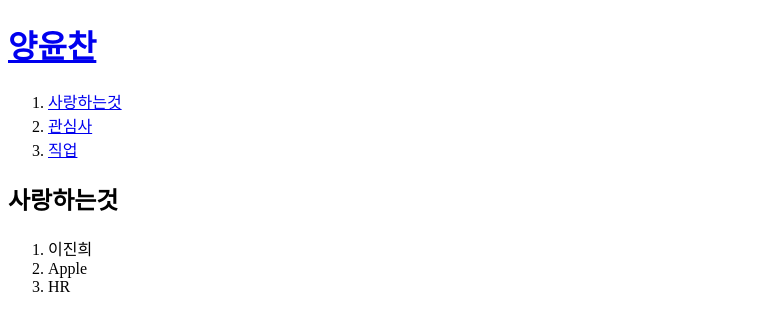
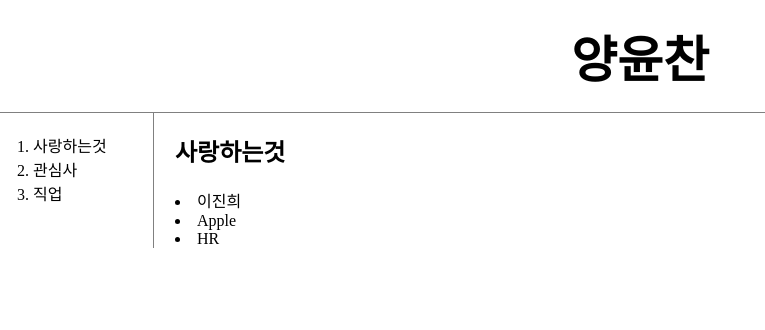
Before and after one commit to realslow89/showtime, a plain HTML site: page 1.html in a window 1280 px wide. Shown: the whole page, without its empty margins (0-765 px from the left). Drawn offline with Linux system fonts and the light colour scheme.

Commit message:
생활코딩 css 그리드까지

```diff
--- a/1.html
+++ b/1.html
@@ -3,22 +3,59 @@
 <head>
 <title>yunchan's- 사랑하는것</title>
 <meta charset="utf-8">
+<style>
+body{
+  margin:0px;
+}
+a {
+  color:black;
+  text-decoration: none;
+}
+h1 {
+  font-size:50px;
+  text-align:center;
+  border-bottom:1px solid gray;
+  margin:0;
+  padding:20px;
+}
+#grid ol{
+  border-right:1px solid gray;
+  width:100px;
+  margin:0px;
+  padding:20px;
+}
+#grid{
+  display: grid;
+  grid-template-columns: 150px 1fr;
+}
+#grid ol{
+  padding-left: 33px
 
+}
+#article{
+  padding-left: 25px
+
+}
+</style>
 </head>
 <body>
 <h1><a href="index.html">양윤찬</a></h1>
+<div id="grid">
 <ol>
   <li><a href="1.html">사랑하는것</a></li>
   <li><a href="2.html">관심사</a></li>
   <li><a href="3.html">직업</a></li>
 </ol>
-<h2>사랑하는것</h2>
+    <div id="article">
+      <h2>사랑하는것</h2>
+    <div id="article-list">
 
-<ol>
-  <li>이진희</li>
-  <li>Apple</li>
-  <li>HR</li>
-</ol>
+      <li>이진희</li>
+      <li>Apple</li>
+      <li>HR</li>
 
+    </div>
+  </div>
+</div>
 </body>
 </html>
```
Also changed, not shown: 2.html (+39 -3 lines), 3.html (+40 -1 lines).
